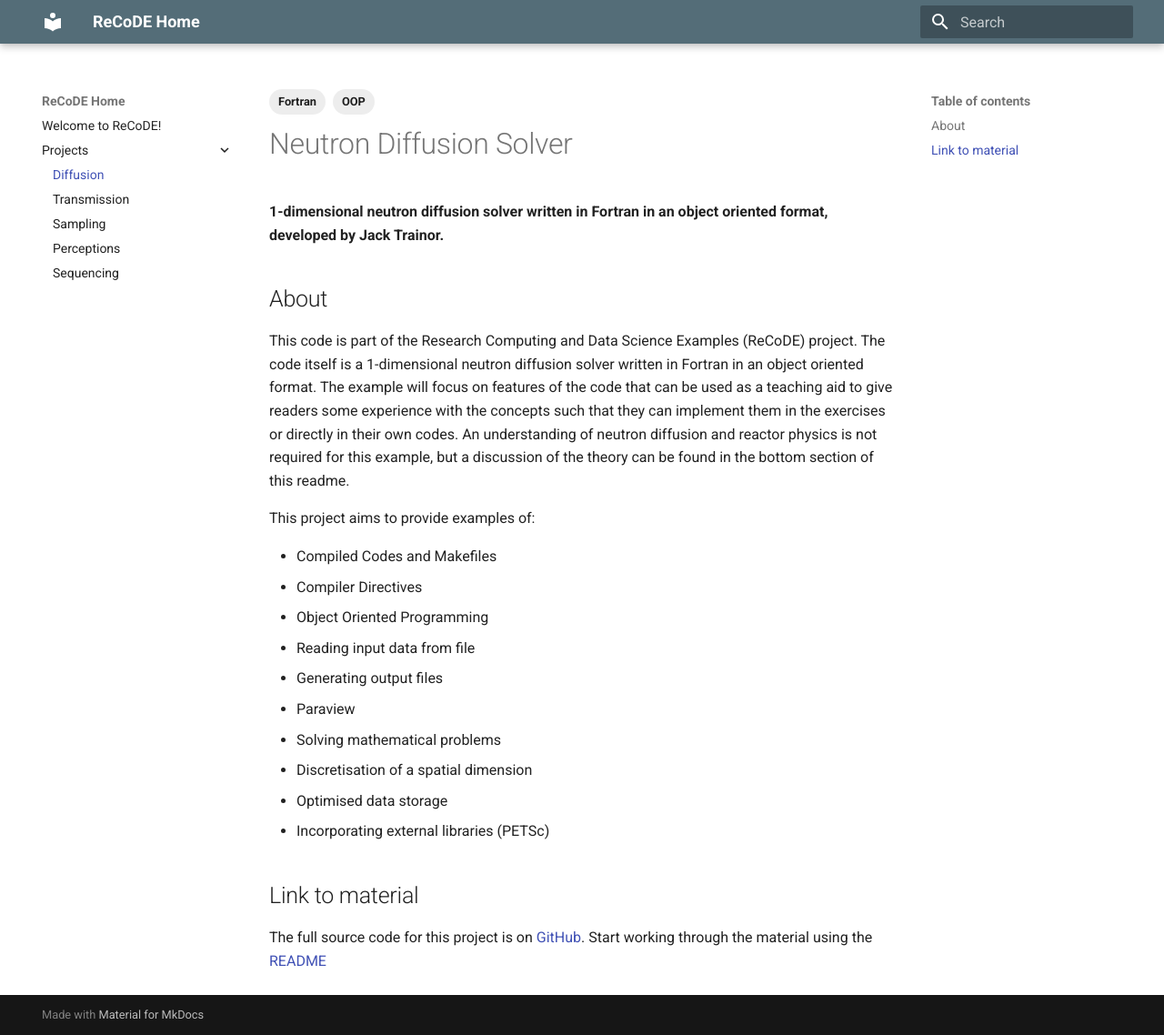
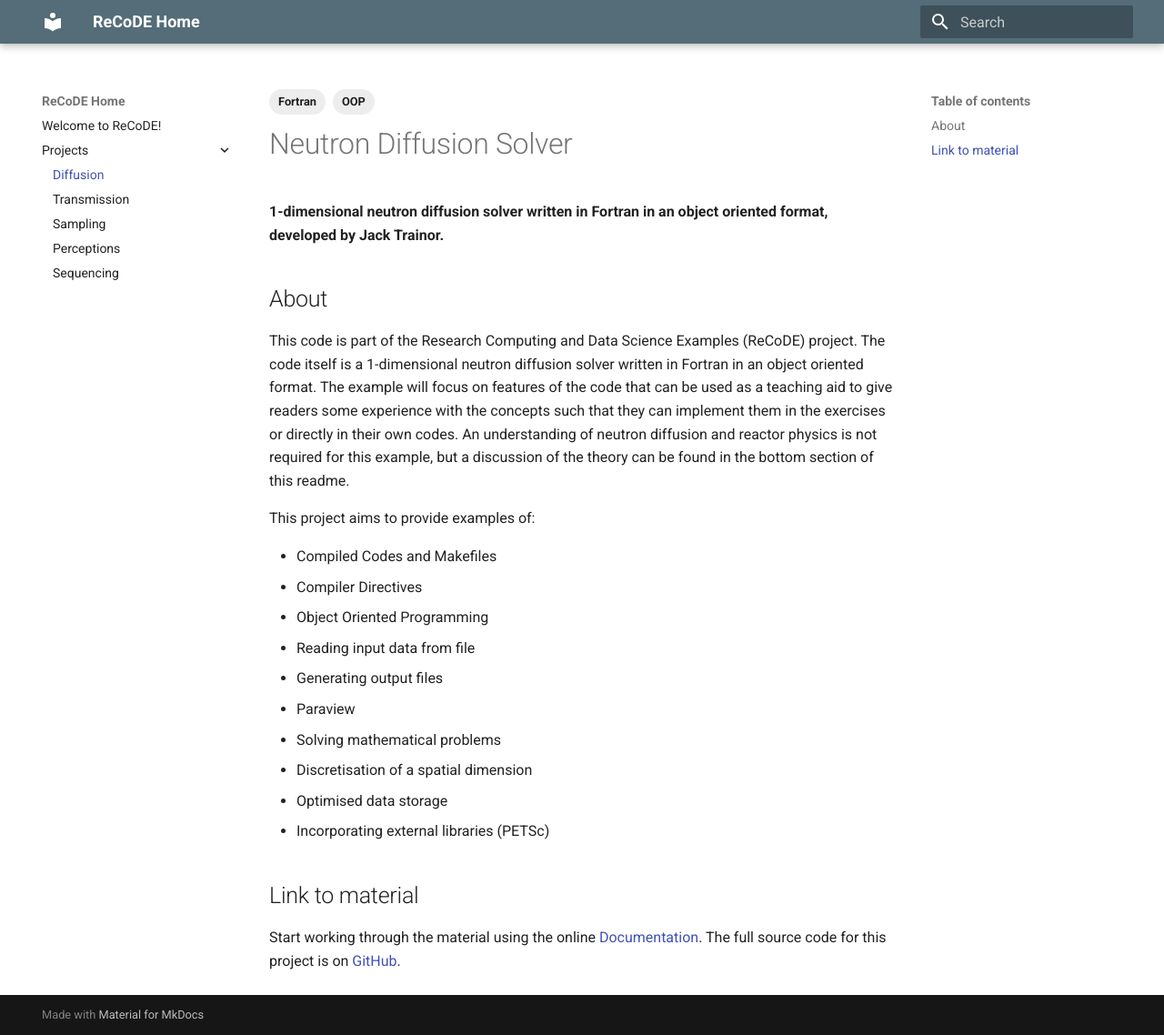
Before and after one commit to ImperialCollegeLondon/ReCoDE-home, an MkDocs documentation site: the page built from docs/projects/diffusion.md, in a window 1280 px wide and 1138 px high. Shown: the whole window at 91% size. Built offline with MkDocs 1.6.1 and Material for MkDocs 9.7.7, drawn with Linux system fonts in a browser that asks for light colours.

Commit message:
Update diffusion.md

```diff
--- a/docs/projects/diffusion.md
+++ b/docs/projects/diffusion.md
@@ -28,5 +28,5 @@ This project aims to provide examples of:
 
 ## Link to material
 
+Start working through the material using the online [Documentation](https://imperialcollegelondon.github.io/ReCoDE_Diffusion_Code/).
 The full source code for this project is on [GitHub](https://github.com/ImperialCollegeLondon/ReCoDE_Diffusion_Code).
-Start working through the material using the [README](https://github.com/ImperialCollegeLondon/ReCoDE_Diffusion_Code#recode-diffusion-code)
```
